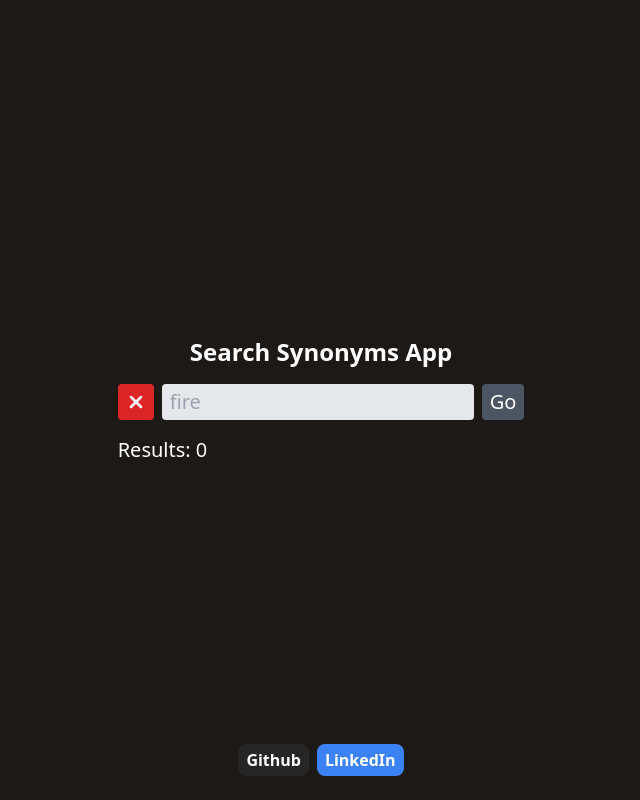
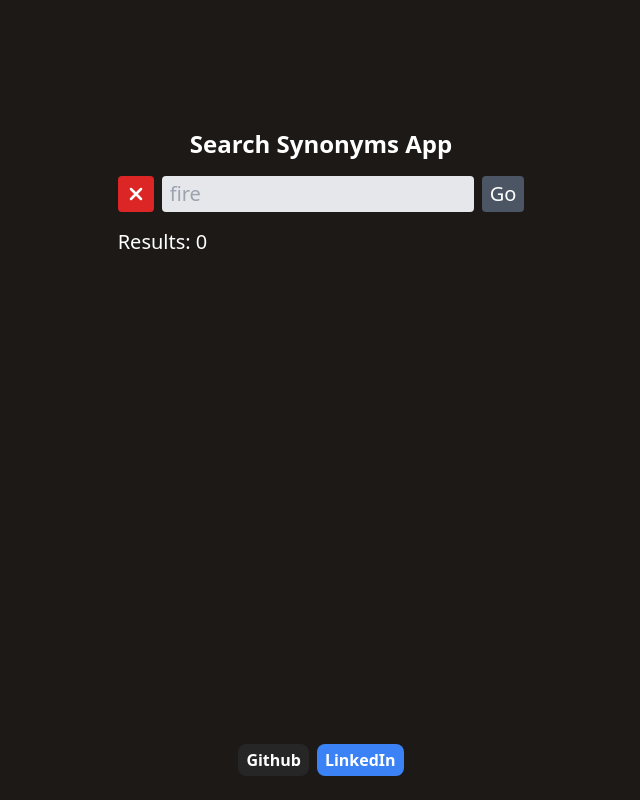
Before and after one commit to pato-1441/searchSynonyms, a React (Vite) app: page / in a window 1280 px wide. Shown: the whole page, without its empty margins (319-959 px from the left). Built offline with nearby package versions, Linux system fonts and the light colour scheme.

Commit message:
positioning changed

```diff
--- a/src/App.tsx
+++ b/src/App.tsx
@@ -3,7 +3,7 @@ import WordInput from "./components/WordInput/WordInput";
 
 const App = () => {
   return (
-    <div className="flex flex-col items-center justify-center min-h-screen w-full bg-stone-900 text-white text-xl">
+    <div className="flex flex-col items-center min-h-screen w-full bg-stone-900 text-white text-xl">
       <WordInput />
       <Footer />
     </div>
--- a/src/components/Footer/Footer.tsx
+++ b/src/components/Footer/Footer.tsx
@@ -1,16 +1,22 @@
-import React from "react";
-
 type Props = {};
 
 const Footer = (props: Props) => {
   return (
     <div className="fixed bottom-0 mb-6 flex gap-2 font-semibold">
-      <button className="text-base px-2 py-1 bg-neutral-800 hover:bg-neutral-700 rounded-lg">
+      <a
+        target="_blank"
+        href="https://github.com/pato-1441"
+        className="text-base px-2 py-1 bg-neutral-800 hover:bg-neutral-700 rounded-lg"
+      >
         Github
-      </button>
-      <button className="text-base px-2 py-1 bg-blue-500 hover:bg-blue-400 rounded-lg">
+      </a>
+      <a
+        target="_blank"
+        href="https://www.linkedin.com/in/patoalbornoz/"
+        className="text-base px-2 py-1 bg-blue-500 hover:bg-blue-400 rounded-lg"
+      >
         LinkedIn
-      </button>
+      </a>
     </div>
   );
 };
--- a/src/components/WordInput/WordInput.tsx
+++ b/src/components/WordInput/WordInput.tsx
@@ -23,13 +23,16 @@ const WordInput = (props: Props) => {
   };
 
   return (
-    <div>
+    <div className="mt-32">
       <div>
         <form
           className="flex flex-col gap-4"
           onSubmit={(e) => getSynonyms(e, wordInput)}
         >
-          <label htmlFor="wordInput" className="text-center font-semibold text-2xl">
+          <label
+            htmlFor="wordInput"
+            className="text-center font-semibold text-2xl"
+          >
             Search Synonyms App
           </label>
           <div className="flex justify-between gap-2">
@@ -60,7 +63,10 @@ const WordInput = (props: Props) => {
               className="text-black px-2 py-1 rounded bg-gray-200 hover:bg-white focus:bg-white"
               placeholder="fire"
             />
-            <button type="submit" className="px-2 py-1 rounded bg-gray-600 hover:bg-gray-500">
+            <button
+              type="submit"
+              className="px-2 py-1 rounded bg-gray-600 hover:bg-gray-500"
+            >
               Go
             </button>
           </div>
```
